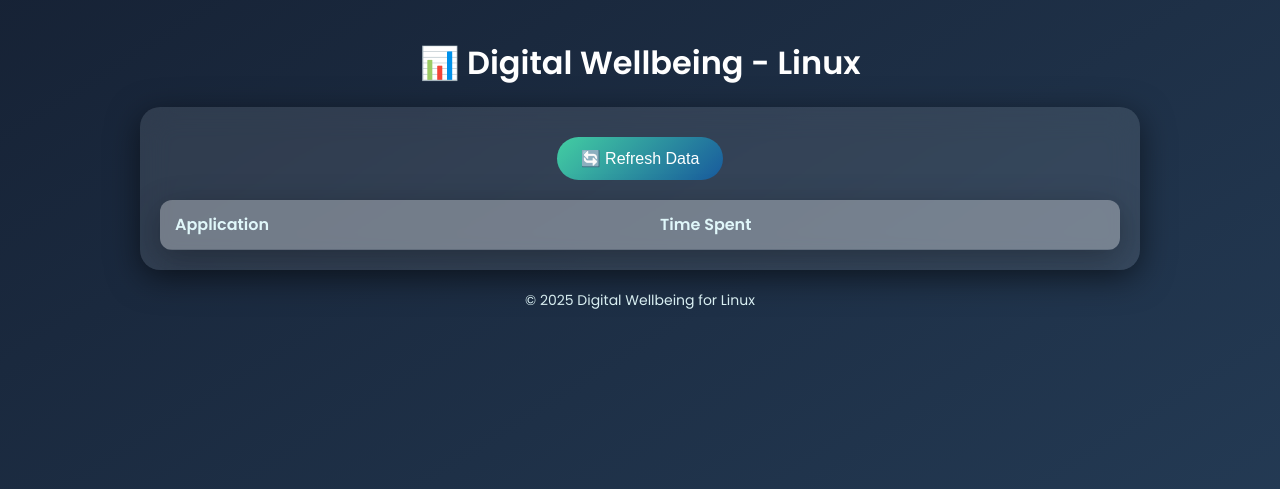
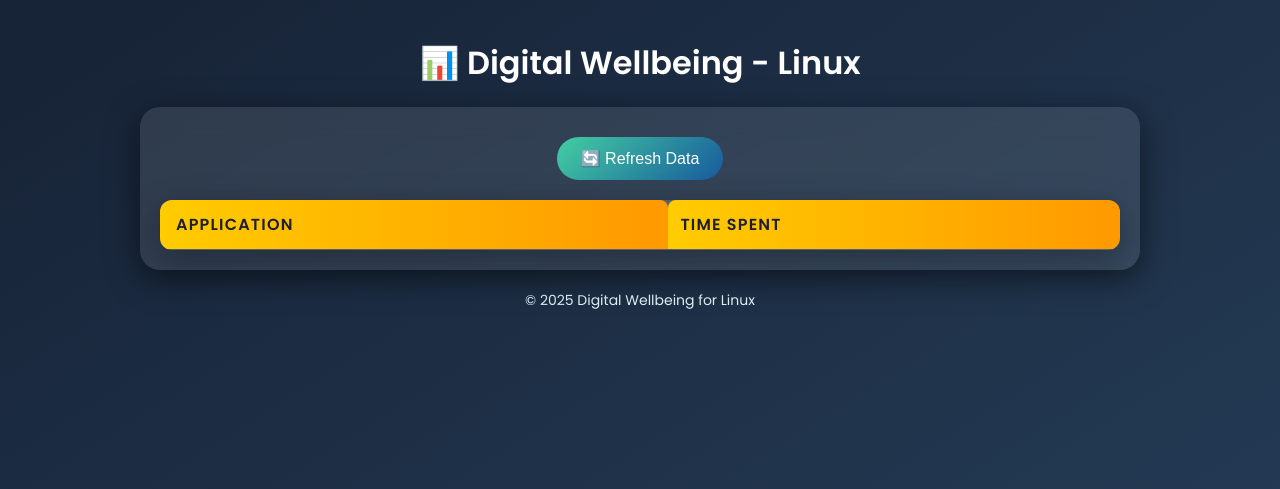
Before and after one commit to pratham-exe/digilinux, a Flask app: page / in a window 1280 px wide. Shown: the part 236-725 px from the top of the page. Run offline with Flask 3, Linux system fonts and the light colour scheme; data that the repository does not hold is empty.

Commit message:
Frontend stuff

```diff
--- a/static/style.css
+++ b/static/style.css
@@ -90,7 +90,9 @@ th, td {
 th {
     background: rgba(255, 255, 255, 0.2);
     font-weight: bold;
-    color: #e0f7fa;
+    color: #ffcc00;
+    text-transform: uppercase;
+    letter-spacing: 1px;
 }
 
 tr:nth-child(even) {
@@ -123,3 +125,28 @@ footer {
         padding: 8px 10px;
     }
 }
+
+th {
+    background: linear-gradient(90deg, #ffcc00, #ff9900);
+    color: #1e1e2e;
+    font-weight: bold;
+    text-transform: uppercase;
+    letter-spacing: 1.2px;
+    padding: 12px;
+    border-top-left-radius: 8px;
+    border-top-right-radius: 8px;
+}
+
+th:first-child {
+    text-align: left;
+    padding-left: 16px;
+}
+
+th:last-child {
+    text-align: left;
+    padding-right: 16px;
+}
+
+thead {
+    box-shadow: 0 4px 8px rgba(0, 0, 0, 0.2);
+}
```
